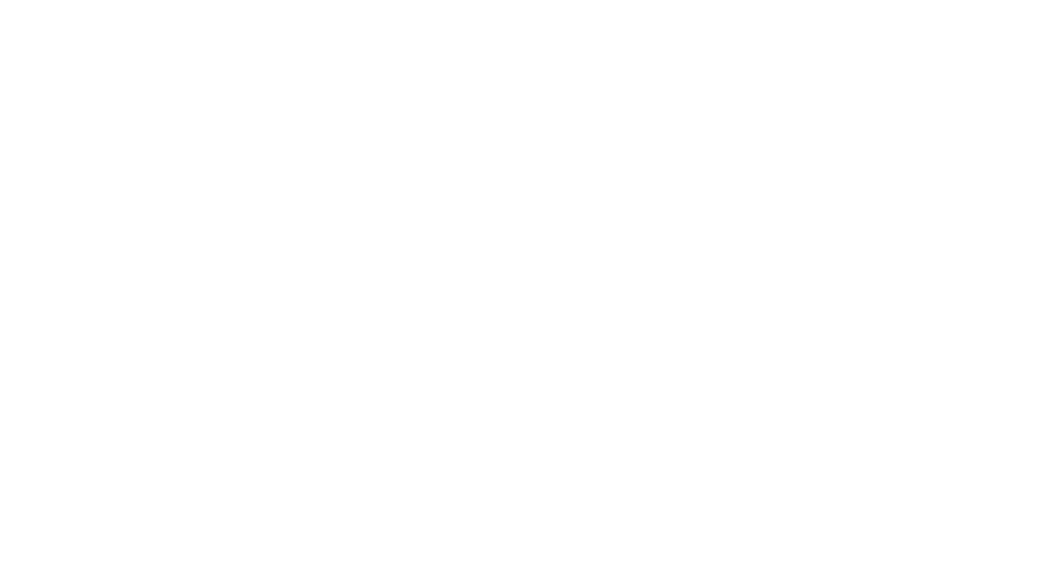
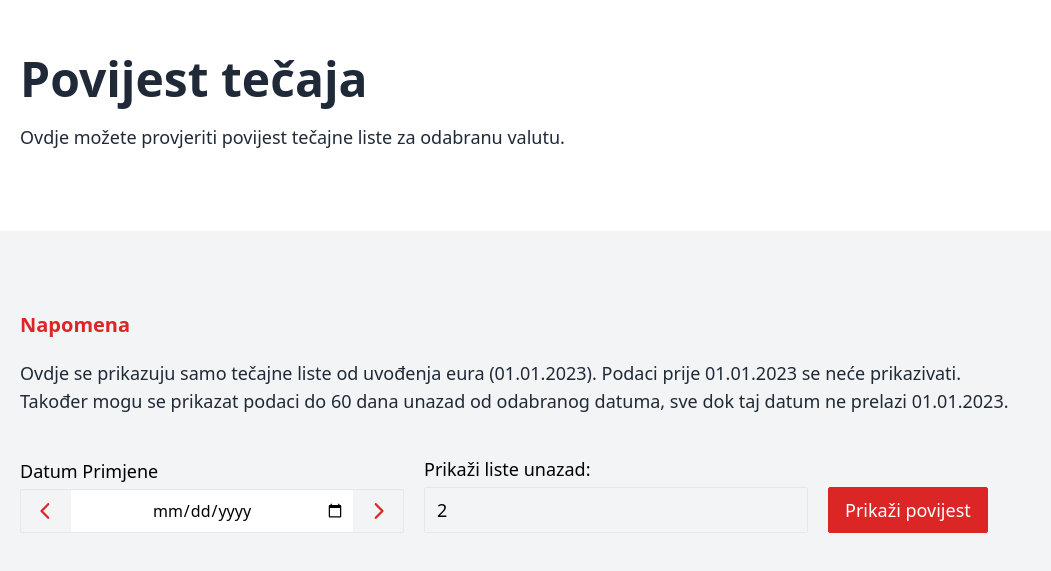
Before and after one commit to Zack1808/hnb_exchange_rate_lists, a React (Vite) app: page /povijest/USD in a window 1280 px wide. Before the commit this address had no page. Shown: the part 137-708 px from the top of the page, without its empty margins (0-1051 px from the left). Built offline with nearby package versions, Linux system fonts and the light colour scheme.

Commit message:
Created the HistoryRatePage

```diff
--- a/src/App.tsx
+++ b/src/App.tsx
@@ -3,6 +3,7 @@ import { BrowserRouter, Routes, Route } from "react-router-dom";
 
 import Home from "./pages/Home";
 import ExchangeRatePage from "./pages/ExchangeRatePage";
+import HistoryRatePage from "./pages/HistoryRatePage";
 
 const App: React.FC = () => {
   return (
@@ -10,6 +11,8 @@ const App: React.FC = () => {
       <Routes>
         <Route path="/" element={<Home />} />
         <Route path="/tecaj" element={<ExchangeRatePage />} />
+        <Route path="/povijest/:currency" element={<HistoryRatePage />} />
+        <Route path="/povijest/:currency/:date" element={<HistoryRatePage />} />
       </Routes>
     </BrowserRouter>
   );
--- /dev/null
+++ b/src/components/Input.tsx
@@ -0,0 +1,14 @@
+import React from "react";
+
+import { InputProps } from "../interfaces/components";
+
+const Input: React.FC<InputProps> = ({ className, ...rest }) => {
+  return (
+    <input
+      className={`outline-none bg-gray-100 border px-3 py-2 w-full md:max-w-xl rounded-sm focus:ring-1 text-lg ${className}`}
+      {...rest}
+    />
+  );
+};
+
+export default Input;
--- a/src/components/Table.tsx
+++ b/src/components/Table.tsx
@@ -2,6 +2,8 @@ import React, { useMemo, useState } from "react";
 import { TableProps } from "../interfaces/components";
 import { FaCaretDown, FaCaretUp } from "react-icons/fa";
 import { Link } from "react-router-dom";
+
+import Input from "./Input";
 
 import { sort } from "../helpers/sortData";
 
@@ -71,11 +73,10 @@ const Table: React.FC<TableProps> = ({
   return (
     <div className="w-full flex flex-col gap-5 mt-5 items-start">
       {filterable && (
-        <input
+        <Input
           type="text"
           value={filterText}
           onChange={handleChange}
-          className="outline-none bg-gray-100 border px-3 py-2 w-full md:max-w-xl rounded-sm focus:ring-1 text-lg"
           placeholder="Filtriraj po državi, valuti, ISO broju ili šifri valute..."
         />
       )}
--- a/src/interfaces/components.ts
+++ b/src/interfaces/components.ts
@@ -33,3 +33,6 @@ export interface TableProps {
   filterableKeys?: string[];
   linkCols?: { target: string; isCurrentDate: boolean; date: string }[];
 }
+
+export interface InputProps
+  extends React.InputHTMLAttributes<HTMLInputElement> {}
--- /dev/null
+++ b/src/pages/HistoryRatePage.tsx
@@ -0,0 +1,77 @@
+import React, { useState } from "react";
+
+import Container from "../components/Container";
+import DatePicker from "../components/DatePicker";
+import Button from "../components/Button";
+import Input from "../components/Input";
+
+import { getFormatedCurrentDate } from "../helpers/getFormatedDates";
+
+const HistoryRatePage: React.FC = () => {
+  const [date, setDate] = useState<string>("");
+  const [daysBackwards, setDaysBackwards] = useState<number>(2);
+
+  const handleSubmit = (event: React.FormEvent<HTMLFormElement>) => {
+    event.preventDefault();
+  };
+
+  const handleChange = (event: React.ChangeEvent<HTMLInputElement>) => {
+    setDaysBackwards(Number(event.target.value));
+  };
+
+  return (
+    <>
+      <Container spacing="medium">
+        <h1 className="text-5xl mt-20 md:mt-28 font-semibold text-gray-800 flex flex-col items-start justify-start">
+          Povijest tečaja
+        </h1>
+        <p className="text-lg text-gray-800">
+          Ovdje možete provjeriti povijest tečajne liste za odabranu valutu.
+        </p>
+      </Container>
+      <Container spacing="medium" background>
+        <h3 className="text-xl font-semibold text-red-600">Napomena</h3>
+        <p className="text-lg text-gray-800">
+          Ovdje se prikazuju samo tečajne liste od uvođenja eura (01.01.2023).
+          Podaci prije 01.01.2023 se neće prikazivati.
+          <br />
+          Također mogu se prikazat podaci do 60 dana unazad od odabranog datuma,
+          sve dok taj datum ne prelazi 01.01.2023.
+        </p>
+        <form
+          className="flex mt-5 gap-5 w-full justify-start items-end flex-col md:flex-row md"
+          onSubmit={handleSubmit}
+        >
+          <fieldset className="flex gap-1 flex-col w-full md:max-w-sm">
+            <label htmlFor="datum-primjene" className="text-lg">
+              Datum Primjene
+            </label>
+            <DatePicker
+              value={date}
+              onChange={setDate}
+              min={"2023-01-01"}
+              max={getFormatedCurrentDate()}
+              name="datum-primjene"
+              id="datum-primjene"
+            />
+          </fieldset>
+          <fieldset className="flex gap-1 flex-col w-full md:max-w-sm">
+            <label htmlFor="broj-unazad" className="text-lg">
+              Prikaži liste unazad:
+            </label>
+            <Input
+              type="number"
+              value={daysBackwards}
+              onChange={handleChange}
+            />
+          </fieldset>
+          <Button primary className="justify-center w-full md:w-auto">
+            Prikaži povijest
+          </Button>
+        </form>
+      </Container>
+    </>
+  );
+};
+
+export default HistoryRatePage;
```
